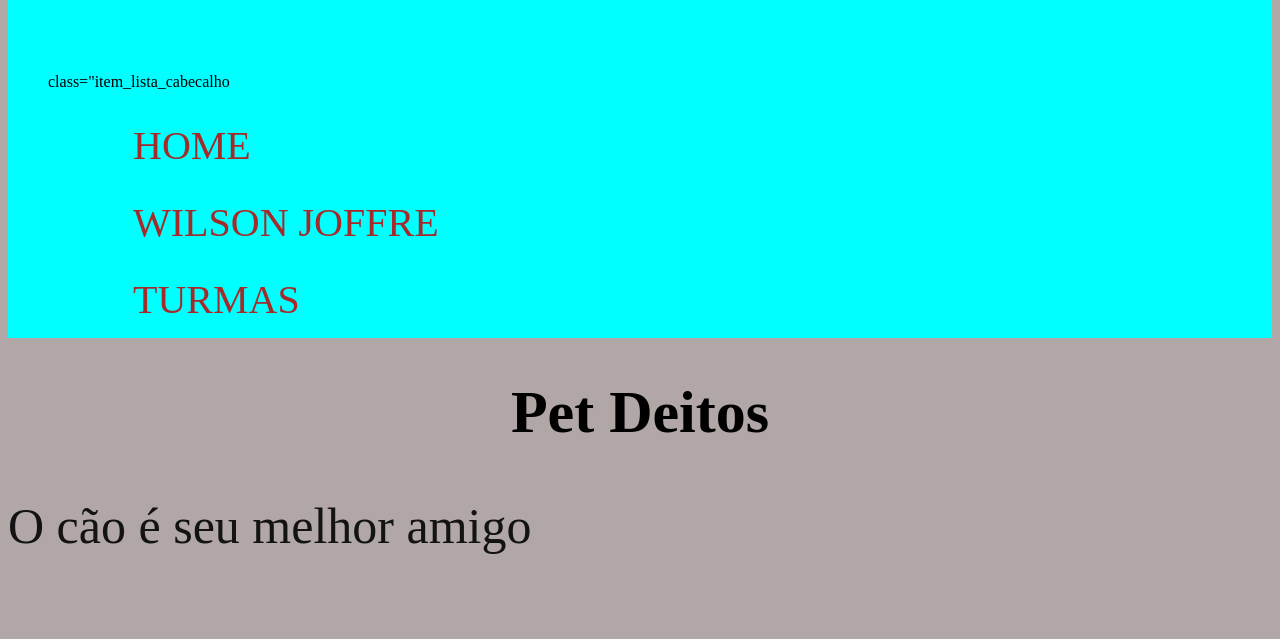
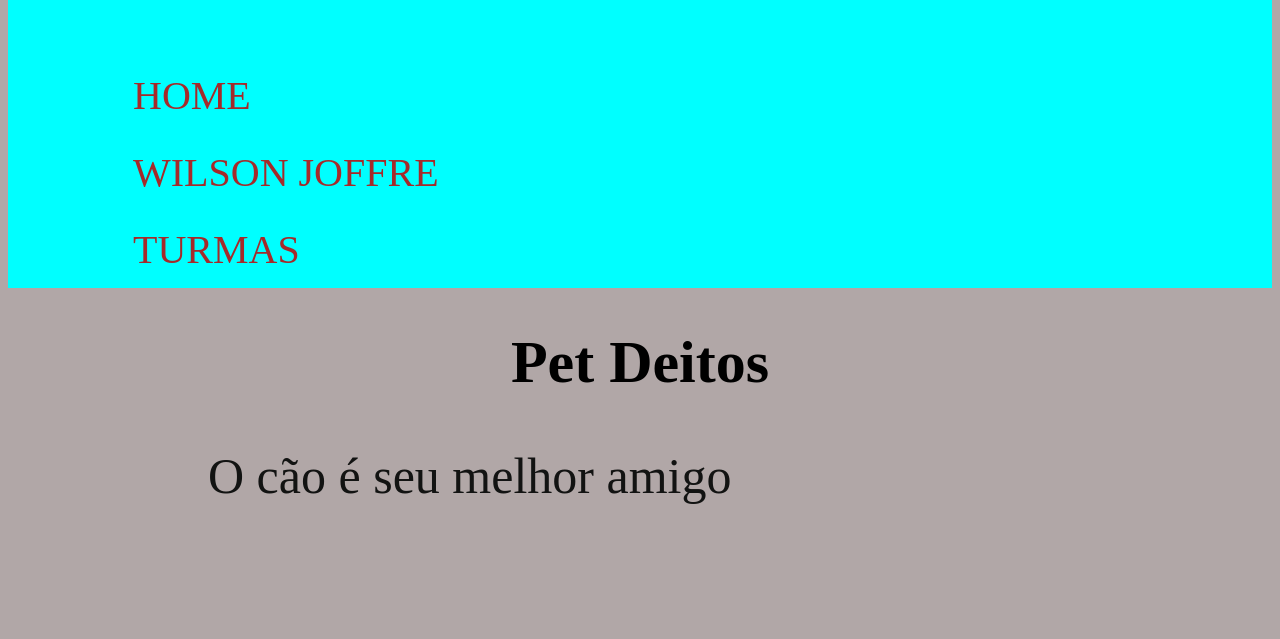
Before and after one commit to rafadeitos/3trimestre, a plain HTML site: page index.html in a window 1280 px wide. Shown: the part 161-800 px from the top of the page. Drawn offline with Linux system fonts and the light colour scheme.

Commit message:
O cão é seu melhor amigo

```diff
--- a/index.html
+++ b/index.html
@@ -9,8 +9,7 @@
 <body>
     <header class="cabecalho">
         <img class="logo_dcabecalho" src="img_html.avif" alt="">
-        <ul>class="item_lista_cabecalho</ul>
-        <li class="item_lista_cabecalho">Home</li>
+    <li class="item_lista_cabecalho">Home</li>
         <li class="item_lista_cabecalho">wilson joffre</li>
         <li class="item_lista_cabecalho">turmas</li>
     </ul>
--- a/style.css
+++ b/style.css
@@ -10,6 +10,7 @@ p{
     font-size: 50px;
     color: rgb(18, 19, 18);
     text-align: justify;
+    margin-left: 200px;
 }
 img{
     width: 300px;
```
